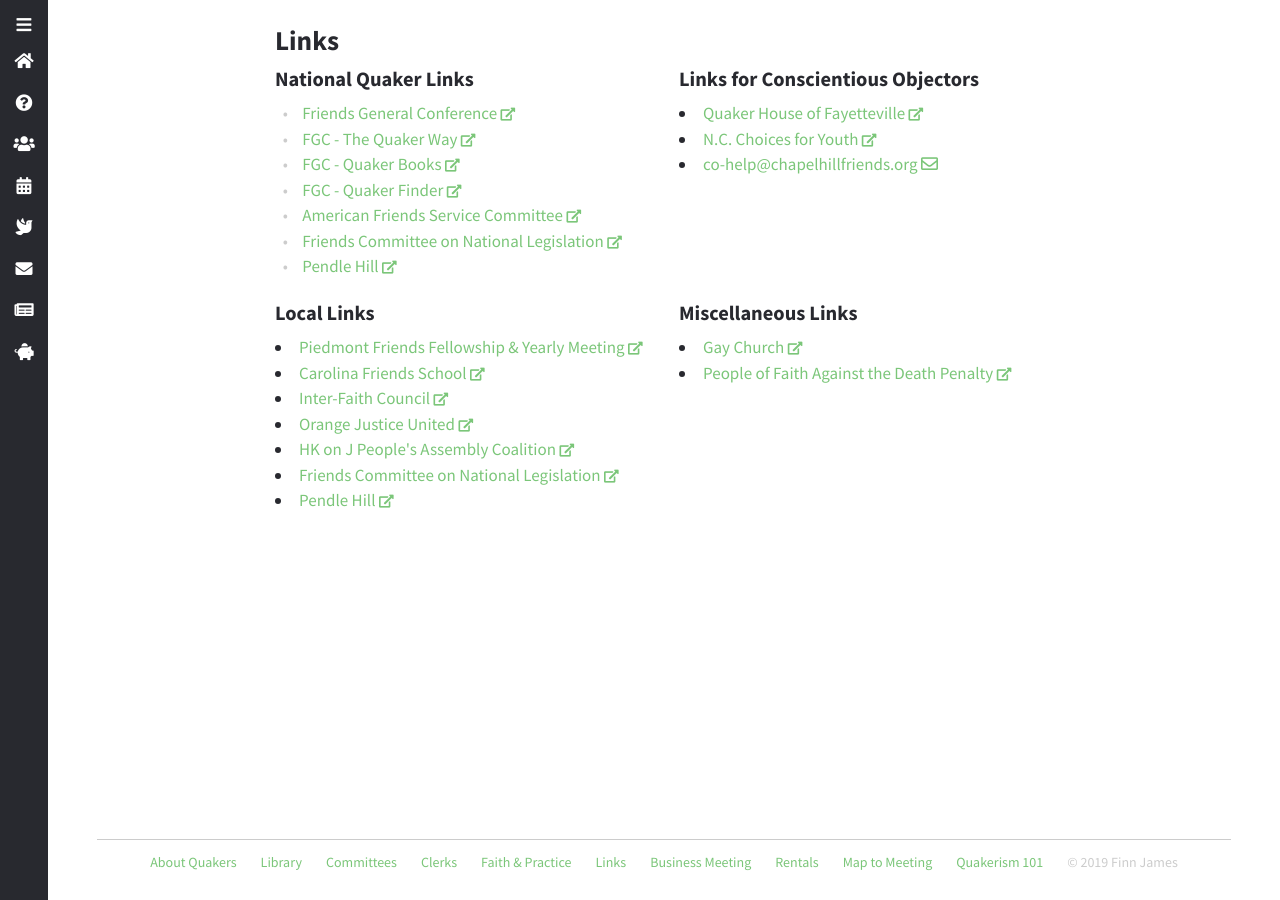
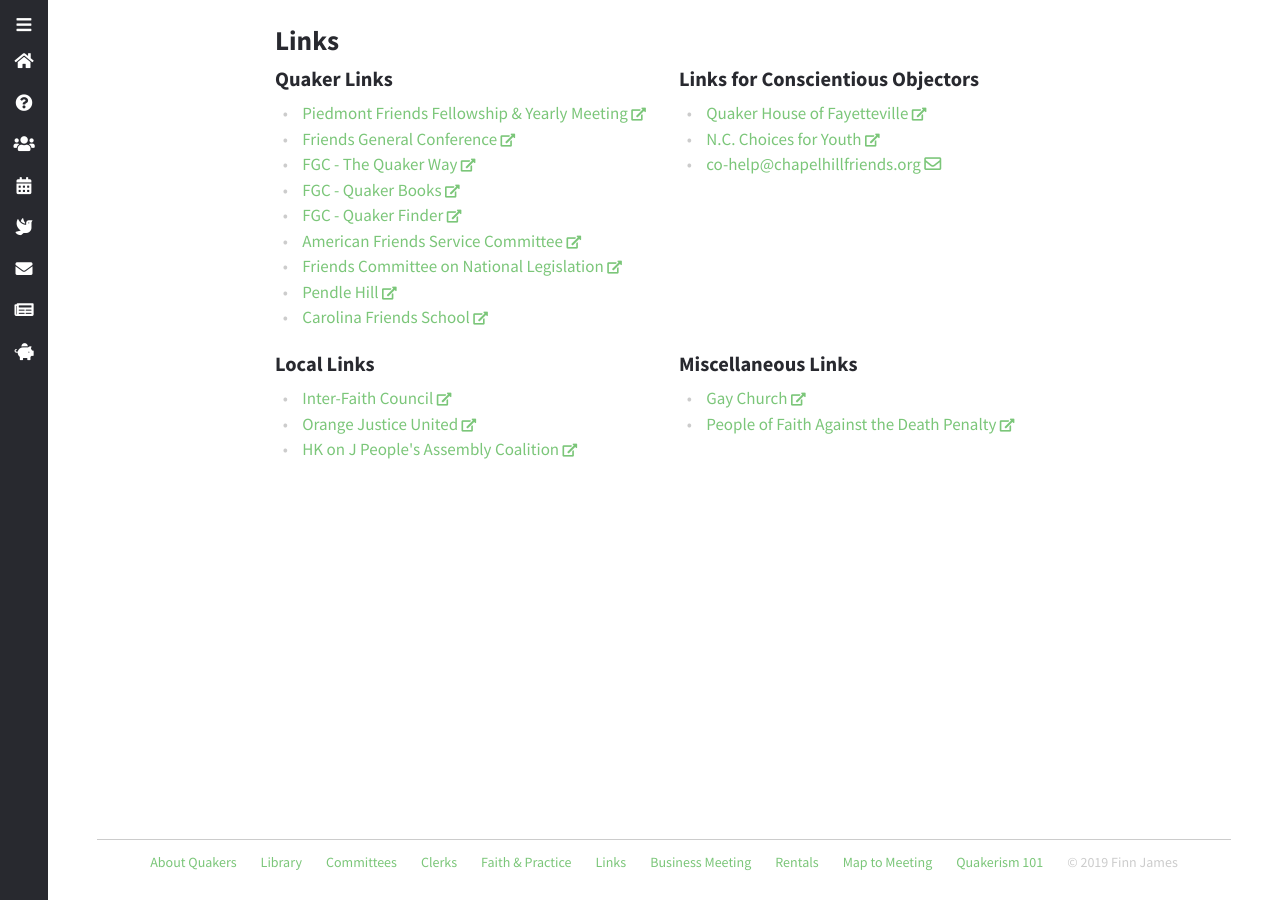
Before and after one commit to chfm/chfm.github.io, a Jekyll site: the page built from content/links.md, in a window 1280 px wide. Built offline with Jekyll 4.4.1, drawn with Linux system fonts in a browser that asks for light colours; nearby versions of some CDN libraries.

Commit message:
national links to quaker links

```diff
--- a/_data/national-links.yml
+++ b/_data/quaker-links.yml
@@ -1,5 +1,7 @@
 ---
-# Links to National Organizations
+# Links to Quaker Organizations
+- name: Piedmont Friends Fellowship & Yearly Meeting
+  url: https://www.fgcquaker.org/cloud/piedmont-friends-fellowship-and-yearly-meeting
 - name: Friends General Conference
   url: https://www.fgcquaker.org/
 - name: FGC - The Quaker Way
@@ -14,3 +16,5 @@
   url: https://www.fcnl.org/
 - name: Pendle Hill
   url: https://www.pendlehill.org/
+- name: Carolina Friends School
+  url: https://www.cfsnc.org/
--- a/content/links.md
+++ b/content/links.md
@@ -10,9 +10,9 @@
 </div>
 <div class="row pagecontent">
   <div class="col-sm-6">
-    <h2>National Quaker Links</h2>
+    <h2>Quaker Links</h2>
     <ul>
-    {% for item in site.data.national-links %}
+    {% for item in site.data.quaker-links %}
       {% if item.url %}
         <li><a href="{{ site.baseurl }}{{ item.url }}">{{ item.name }}</a></li>
       {% else %}
@@ -24,6 +24,7 @@
 
   <div class="col-sm-6">
     <h2>Links for Conscientious Objectors</h2>
+    <ul>
     {% for item in site.data.co-links %}
       {% if item.url %}
         <li><a href="{{ site.baseurl }}{{ item.url }}">{{ item.name }}</a></li>
@@ -31,10 +32,12 @@
         <li>{{item.name}}</li>
       {% endif %}
     {% endfor %}
+    </ul>
   </div>
 
   <div class="col-sm-6">
     <h2>Local Links</h2>
+    <ul>
     {% for item in site.data.local-links %}
       {% if item.url %}
         <li><a href="{{ site.baseurl }}{{ item.url }}">{{ item.name }}</a></li>
@@ -42,10 +45,12 @@
         <li>{{item.name}}</li>
       {% endif %}
     {% endfor %}
+    </ul>
   </div>
 
   <div class="col-sm-6">
     <h2>Miscellaneous Links</h2>
+    <ul>
     {% for item in site.data.misc-links %}
       {% if item.url %}
         <li><a href="{{ site.baseurl }}{{ item.url }}">{{ item.name }}</a></li>
@@ -53,5 +58,6 @@
         <li>{{item.name}}</li>
       {% endif %}
     {% endfor %}
+    </ul>
   </div>
 </div>
```
Also changed, not shown: _data/local-links.yml (+0 -8 lines), content/aboutQuakers.md (+1 -1 lines).
